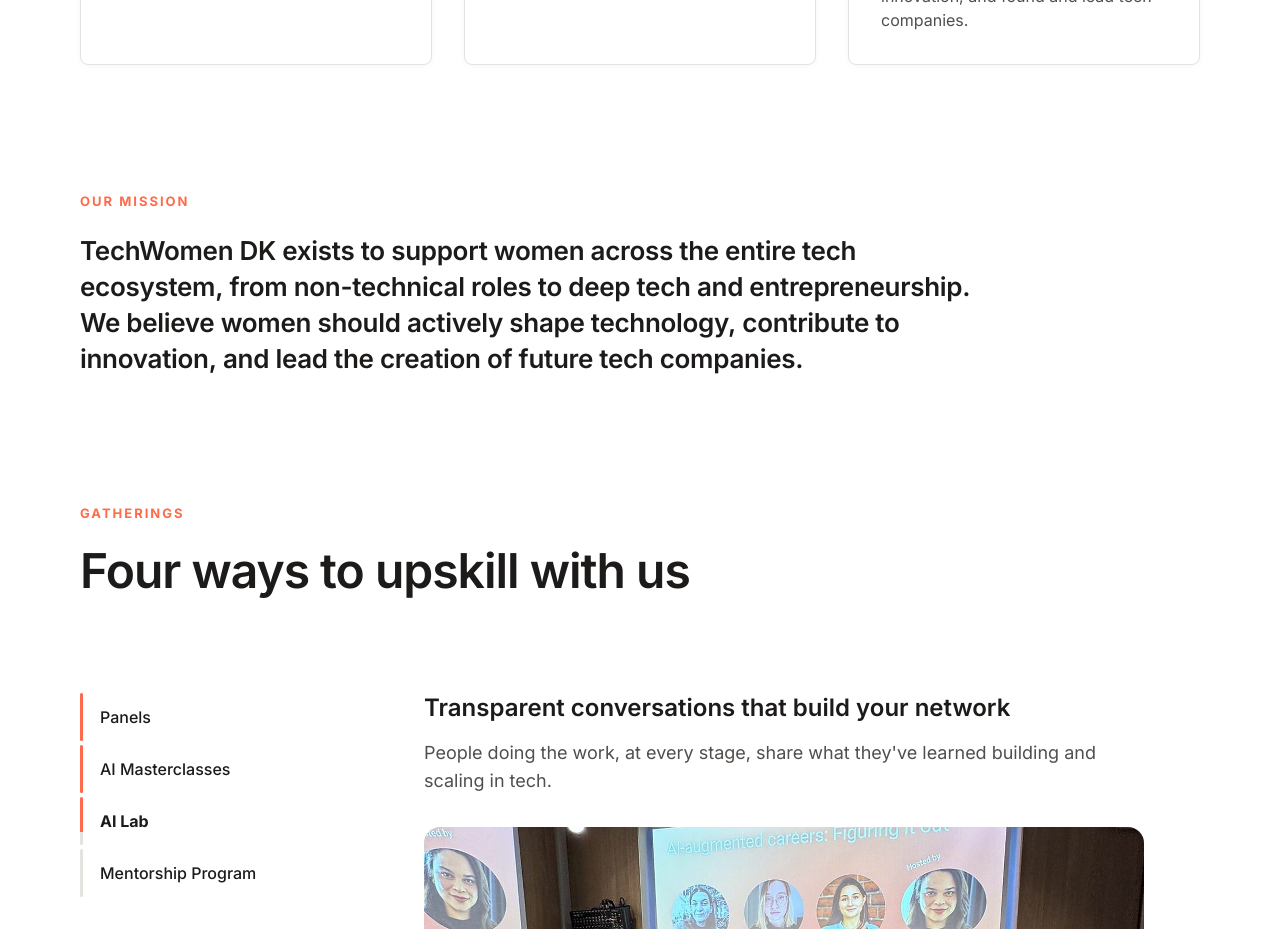
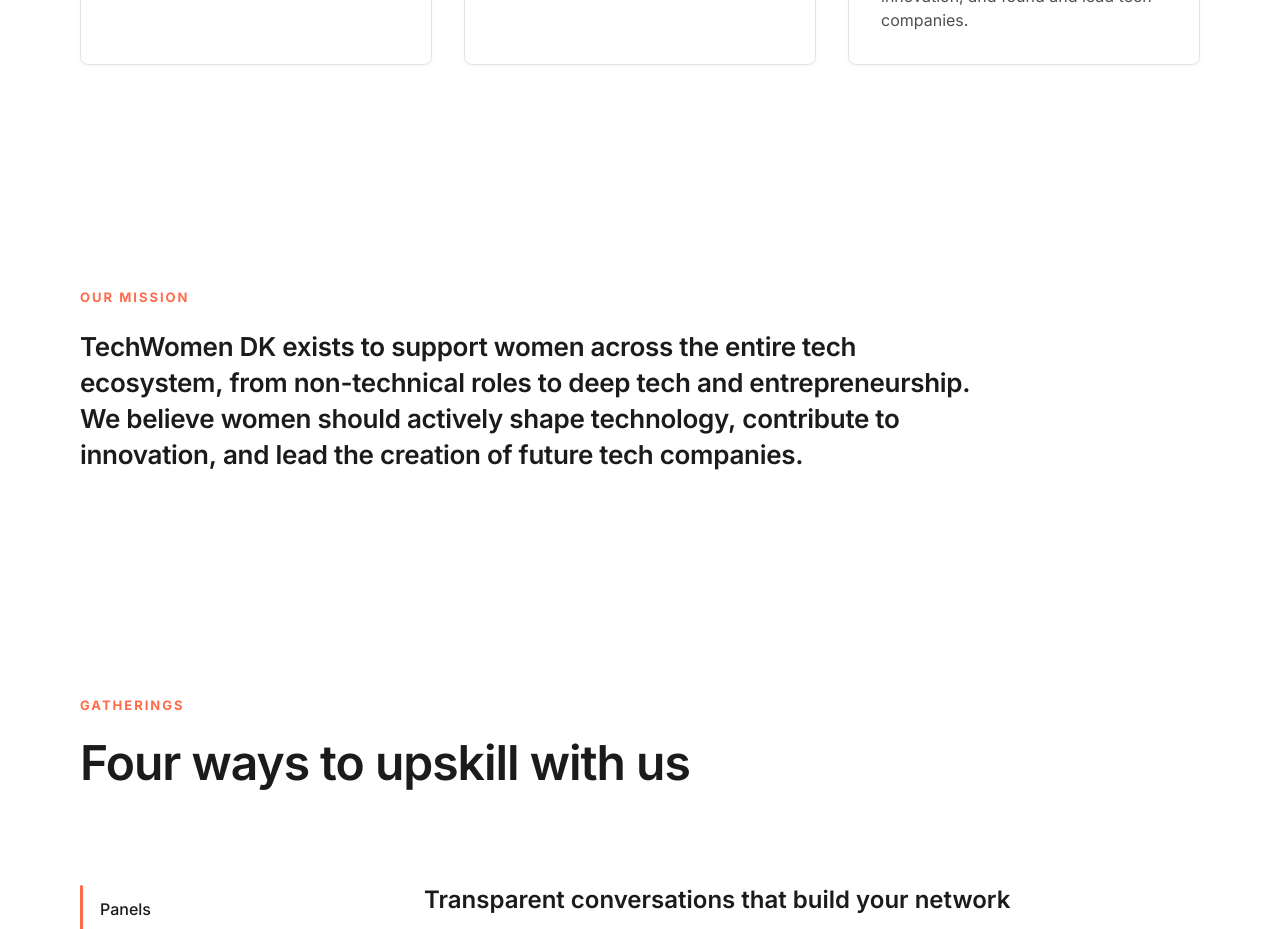
Before and after one commit to merimano/techwomen-dk, a React (Vite) app: page / in a window 1280 px wide. Shown: the part 1900-2829 px from the top of the page. Built offline with nearby package versions, Linux system fonts and the light colour scheme.

Commit message:
Match Mission section vertical padding to Figma spec at lg+

```diff
--- a/src/sections/Mission.tsx
+++ b/src/sections/Mission.tsx
@@ -43,7 +43,7 @@
   const words = mission.statement.split(" ");
 
   return (
-    <section className="px-6 py-16 sm:px-10" style={{ backgroundColor: "var(--color-warm-100)" }}>
+    <section className="px-6 py-16 sm:px-10 lg:py-[160px]" style={{ backgroundColor: "var(--color-warm-100)" }}>
       <div className="mx-auto flex max-w-7xl flex-col lg:px-10">
         <div ref={ref} className={`tw-mission flex max-w-4xl flex-col gap-6 ${isOn ? "is-on" : ""}`}>
           <p
```
